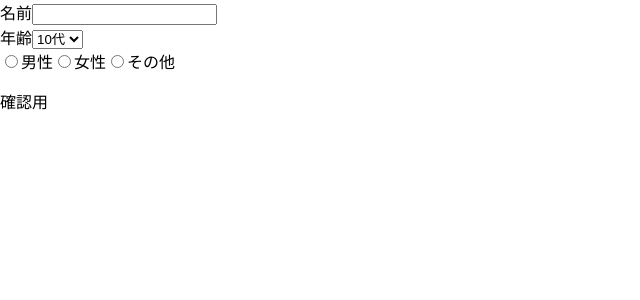
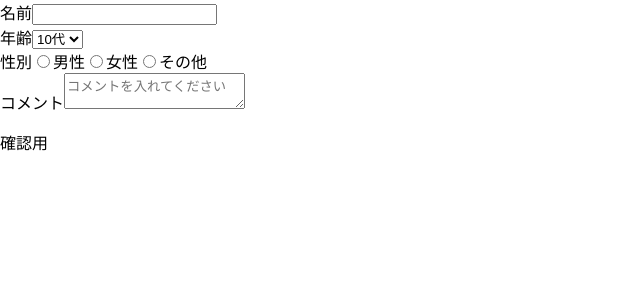
Before and after one commit to daichi0525/FastAPI_React, a React (Create React App) app in the folder section1-react/: page / in a window 1280 px wide. Shown: the top 300 px of the page, without its empty margins (0-640 px from the left). Built offline with nearby package versions, Linux system fonts and the light colour scheme.

Commit message:
入力フォームの中身の作成

```diff
--- a/section1-react/src/components/templates/Form.js
+++ b/section1-react/src/components/templates/Form.js
@@ -1,36 +1,38 @@
-import React, { useState } from 'react'
+import React, { useState } from "react";
 
 const Form = () => {
   const [form, setForm] = useState({
     name: "",
     age: "",
+    gender: "",
+    comment: "",
   });
   const handleInputChange = (event) => {
-    const {name, value } = event.target;
-    console.log( name, value);
+    const { name, value } = event.target;
+    console.log(name, value);
     console.log({ ...form });
-    setForm({ ...form,[name]: value });
+    setForm({ ...form, [name]: value });
   };
 
   return (
     <>
       <form>
-  <label htmlFor='name'>
+        <label htmlFor="name">
           名前
           <input
-        id='name'
-        type='text'
-        name='name'
+            id="name"
+            type="text"
+            name="name"
             value={form.name}
             onChange={handleInputChange}
           />
         </label>
         <br />
-    <label htmlFor='age'>
+        <label htmlFor="age">
           年齢
           <select
-        name='age'
-        id='age'
+            name="age"
+            id="age"
             value={form.age}
             onChange={handleInputChange}
           >
@@ -42,16 +44,50 @@ const Form = () => {
           </select>
         </label>
         <br />
-    <label htmlFor='gender'>
-      <input id='male' name='gender' type='radio' onChange={handleInputChange} />男性
-      <input id='female' name='gender' type='radio' onChange={handleInputChange} />女性
-      <input id='other' name='gender' type='radio' onChange={handleInputChange} />その他
+        <label htmlFor="gender">
+          性別
+          <input
+            id="male"
+            name="gender"
+            type="radio"
+            value="male"
+            onChange={handleInputChange}
+          />
+          男性
+          <input
+            id="female"
+            name="gender"
+            type="radio"
+            value="female"
+            onChange={handleInputChange}
+          />
+          女性
+          <input
+            id="other"
+            name="gender"
+            type="radio"
+            value="other"
+            onChange={handleInputChange}
+          />
+          その他
+        </label>
+        <br />
+        <label htmlFor="comment">
+          コメント
+          <textarea
+            name="comment"
+            placeholder="コメントを入れてください"
+            value={form.comment}
+            onChange={handleInputChange}
+          ></textarea>
         </label>
       </form>
       <p>確認用</p>
       <p>{form.name}</p>
       <p>{form.age}</p>
+      <p>{form.gender}</p>
+      <p>{form.comment}</p>
     </>
-  )
-}
+  );
+};
 export default Form;
```
Lines whose indentation alone changed are shown as unchanged.
